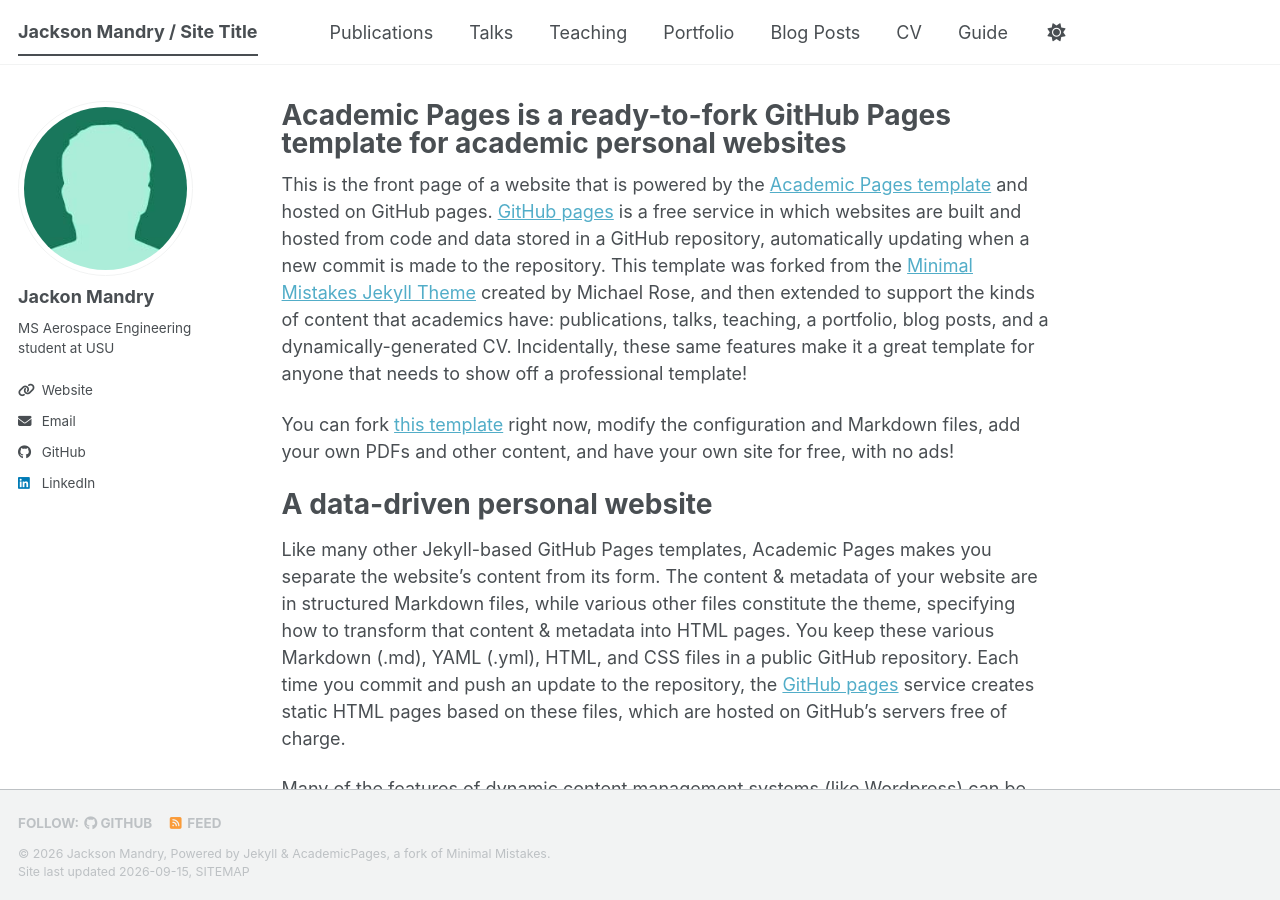
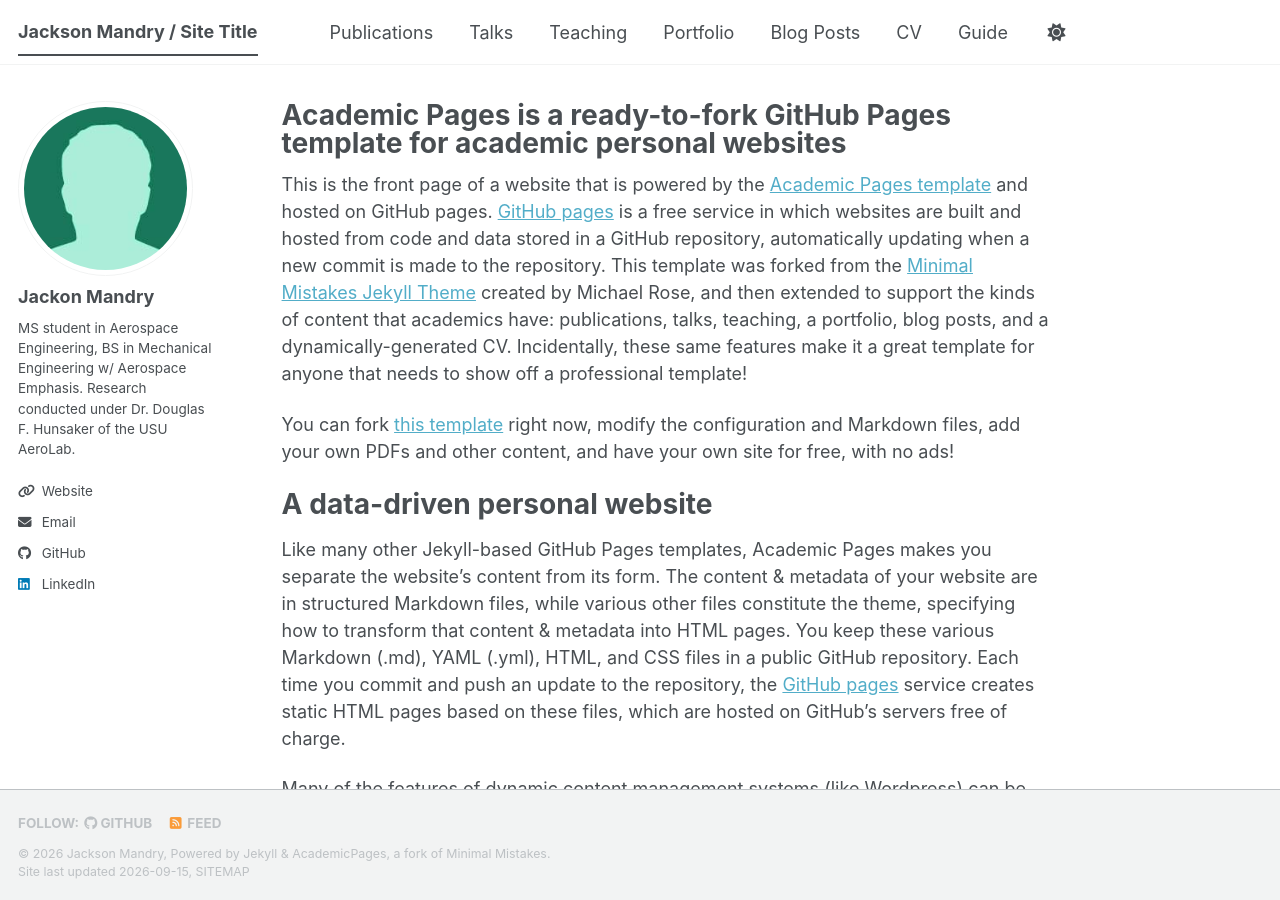
Before and after one commit to JacksonMandry/JacksonMandry.github.io, a Jekyll site: the page built from _pages/about.md, in a window 1280 px wide and 900 px high. Built offline with Jekyll 4.4.1, drawn with Linux system fonts in a browser that asks for light colours; a style sheet for code colours, icons or effects is not loaded.

Commit message:
Update authors.yml

```diff
--- a/_data/authors.yml
+++ b/_data/authors.yml
@@ -4,7 +4,7 @@ Jackson Mandry:
   name        : "Jackon Mandry"
   uri         : "https://jacksonmandry.github.io"
   email       : "jacksonmandry@gmail.com"
-  bio         : "MS Aerospace Engineering student at USU"
+  bio         : "MS student in Aerospace Engineering, BS in Mechanical Engineering w/ Aerospace Emphasis. Research conducted under Dr. Douglas F. Hunsaker of the USU AeroLab."
   avatar      : "bio-photo-2.jpg"
   github      : "JacksonMandry"
   linkedin    : "jacksonmandry"
```
